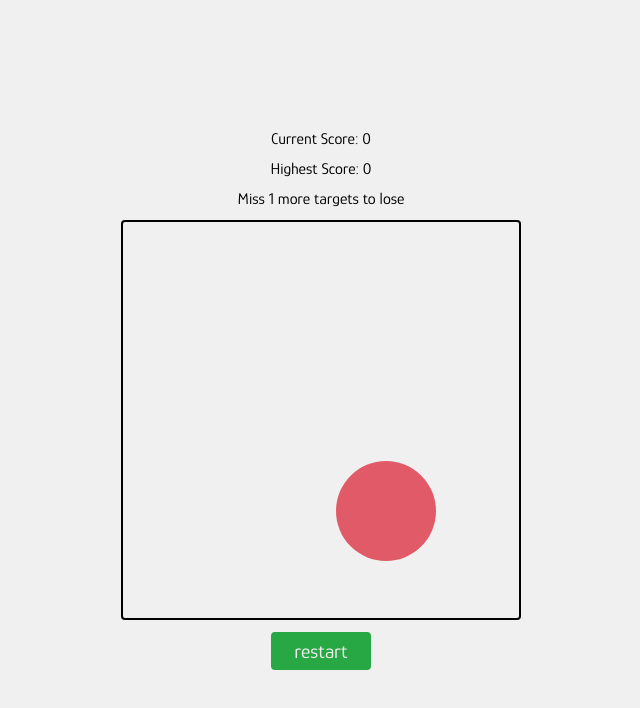
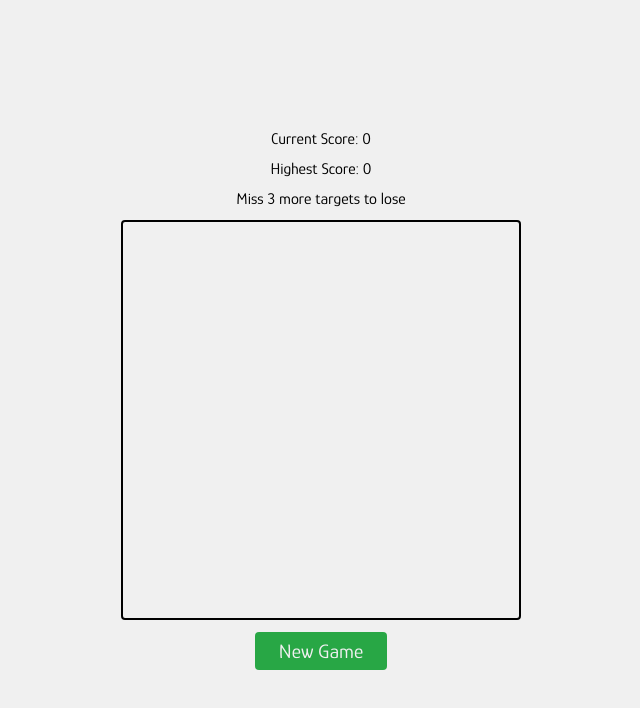
Before and after one commit to ahmed0saber/aiming-game-in-js, a plain HTML site: page index.html in a window 1280 px wide. Shown: the whole page, without its empty margins (319-959 px from the left). Drawn offline with Linux system fonts and the light colour scheme.

Commit message:
Prevent automatically starting onload

```diff
--- a/index.html
+++ b/index.html
@@ -17,7 +17,7 @@
     <p class="text-wrapper">Highest Score: <span class="highest-score">0</span></p>
     <p class="text-wrapper">Miss <span class="remaining-lives">3</span> more targets to lose</p>
     <div class="game-container"></div>
-    <button class="restart-btn">restart</button>
+    <button class="restart-btn">New Game</button>
 </body>
 <script src="./sweetalert2.min.js"></script>
 <script src='./script.js'></script>
--- a/script.js
+++ b/script.js
@@ -103,6 +103,4 @@ const startNewGame = () => {
     }
 }
 
-startNewGame()
-
 restartBtn.addEventListener("click", startNewGame)
```
